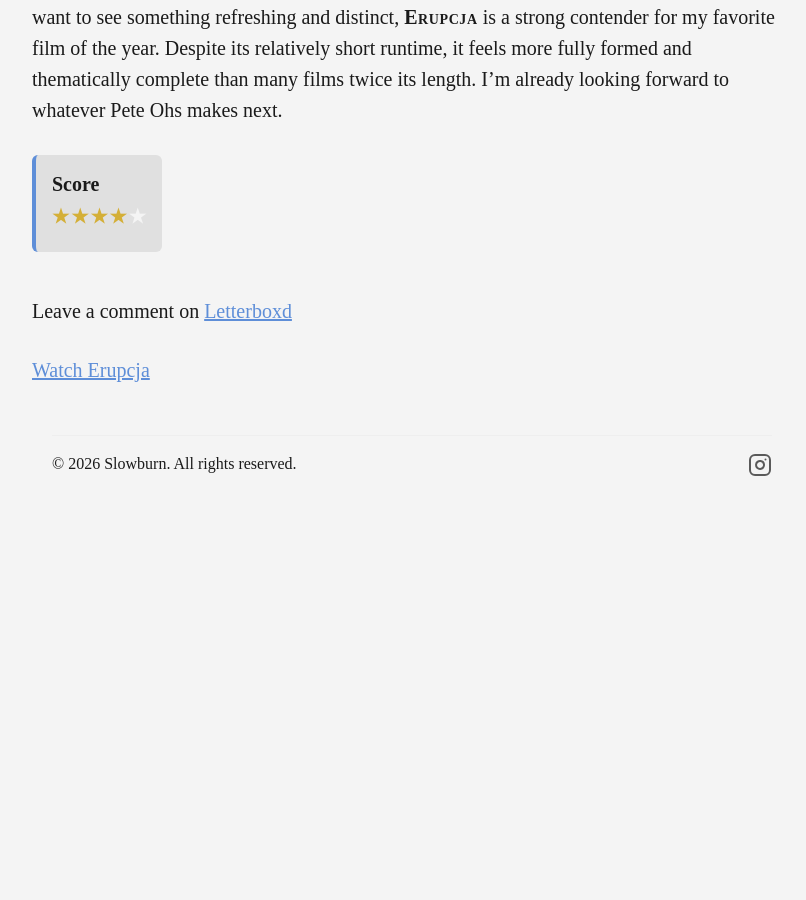
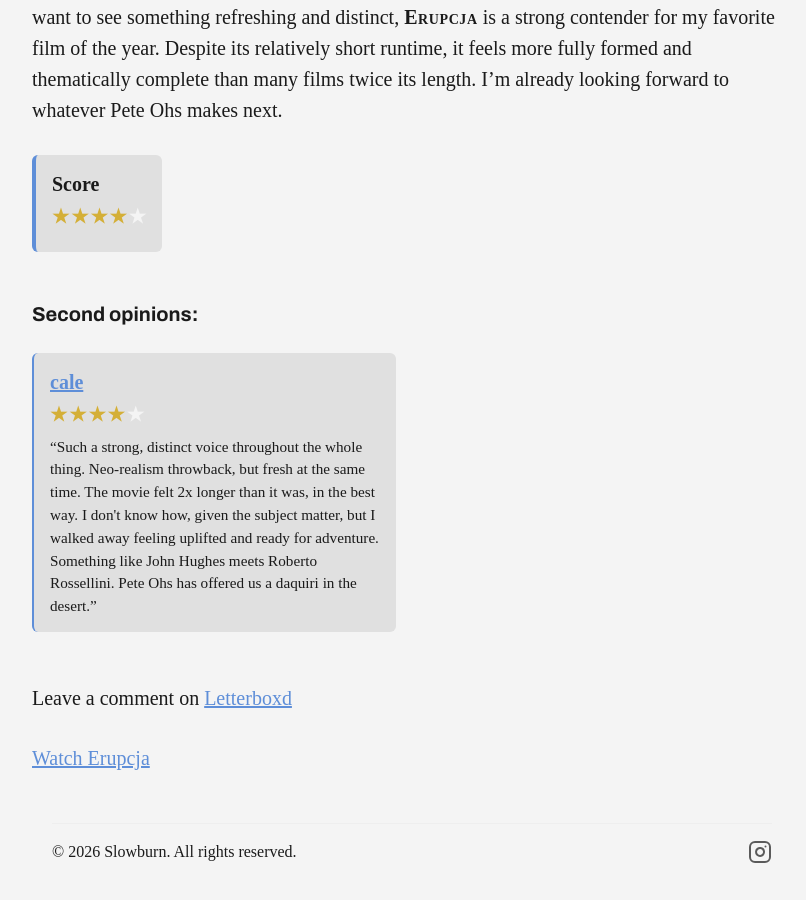
Before and after one commit to Slowburn-Movies/slowburn-movies.github.io, a Jekyll site: the page built from _posts/2026-05-10-erupcja.md, in a window 1280 px wide and 900 px high, scrolled down 2255 px. Shown: the whole window, without its empty margins (228-1034 px from the left). Built offline with Jekyll 4.4.1, drawn with Linux system fonts in a browser that asks for light colours; some web fonts are replaced; before the commit the page ends 2768 px from its top, so only the background shows below that.

Commit message:
Update 2026-05-10-erupcja.md

```diff
--- a/_posts/2026-05-10-erupcja.md
+++ b/_posts/2026-05-10-erupcja.md
@@ -10,6 +10,10 @@ release_year: 2026
 director: "Pete Ohs"
 
 rating: 4
+other_ratings:
+  - author: "cale"
+    rating: 4
+    verdict: "Such a strong, distinct voice throughout the whole thing. Neo-realism throwback, but fresh at the same time. The movie felt 2x longer than it was, in the best way. I don't know how, given the subject matter, but I walked away feeling uplifted and ready for adventure. Something like John Hughes meets Roberto Rossellini. Pete Ohs has offered us a daquiri in the desert."
 
 view_link: https://erupcja.film/
 letterboxd_link: https://letterboxd.com/jeffdelay/film/erupcja/
```
